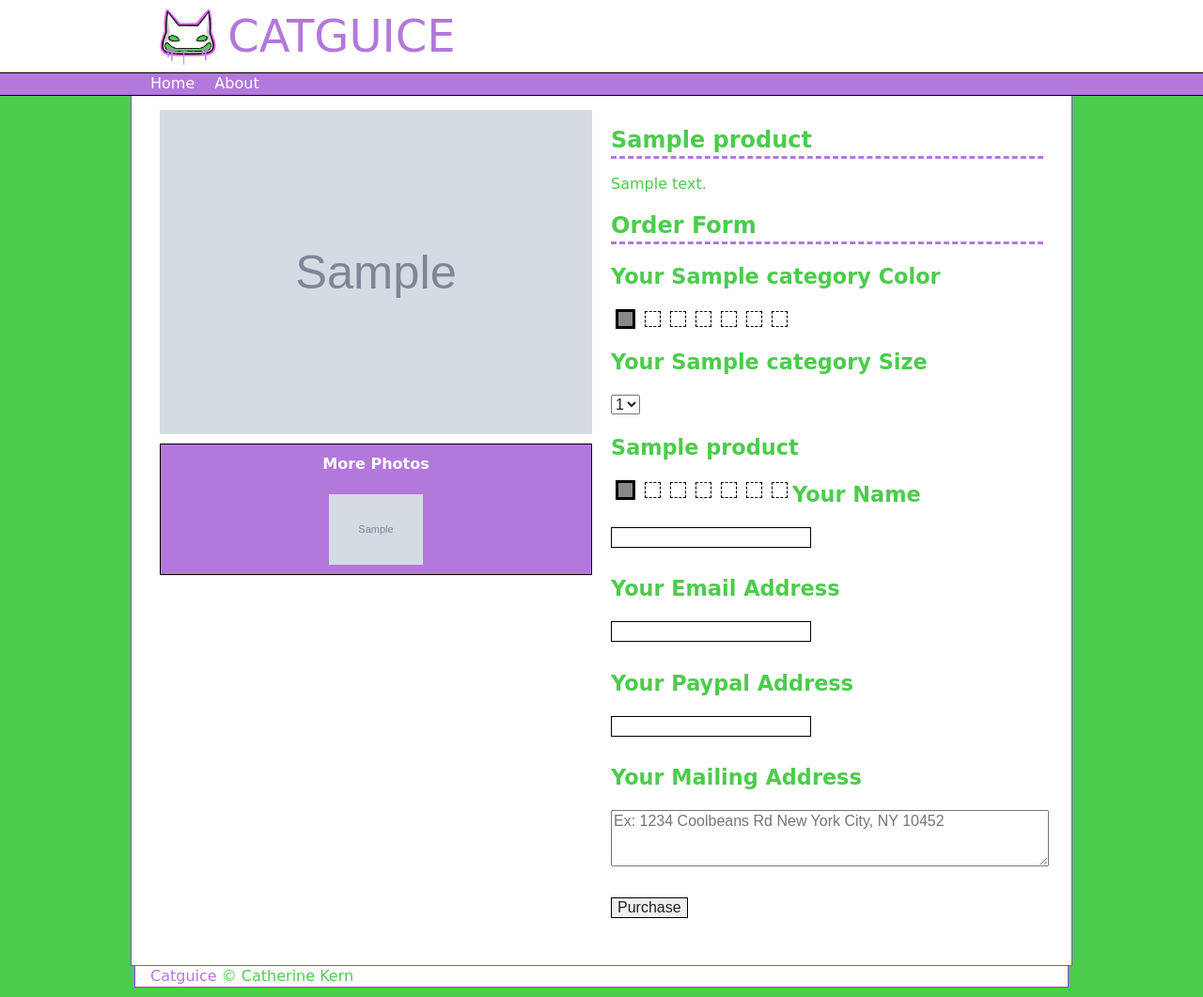
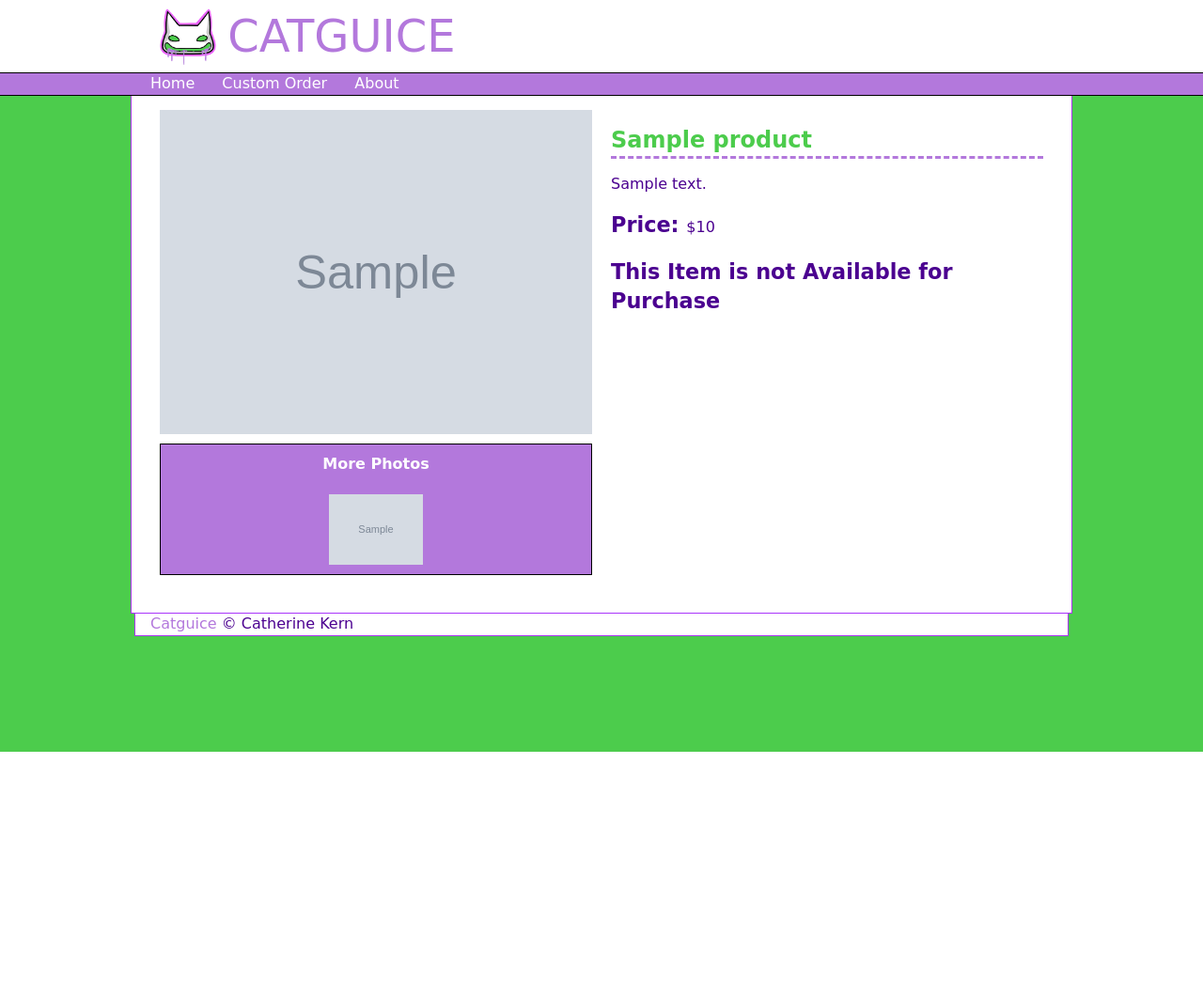
Before and after one commit to Lambdanaut/Catguice, a Python web app: template templates/product.html in a window 1280 px wide. Shown: the whole page at 94% size. After the commit the page ends 800 px from the top, so only its background shows below. Run offline with Jinja, Linux system fonts and the light colour scheme; the template is opened without the code that fills it: most values are stand-ins (such as "Sample title", 1, 10 or a date in 2020); grey boxes marked "Sample" are stand-in pictures; some libraries are stand-ins or nearby versions; some web fonts are replaced.

Commit message:
Tons of small changes to fix different bugs and suggestions made by Catherine.

```diff
--- a/static/css/main.css
+++ b/static/css/main.css
@@ -2,12 +2,13 @@
 body {
 	font-family: 'Short Stack', cursive;
 	background-color: #4CCC4C;
-	color: #4CCC4C
+	color: #4B0090;
 }
 
 h1 {
 	font-size: 1.5em;
 	border-bottom: dashed 3px #B378DC;
+	color: #4CCC4C;
 }
 h2 {
 	font-size: 1.4em;
@@ -41,7 +42,7 @@ nav {
 }
 nav li {
 	display: inline;
-	margin-right: 1em;
+	margin-right: 1.5em;
 }
 nav li:last-child { margin-right: 0em; }
 nav a {
--- a/templates/admincp.html
+++ b/templates/admincp.html
@@ -36,9 +36,10 @@
 					<form method="POST" action="{{ url_for("add_product") }}">
 						<label for="product_name" style="display:block">Name: </label><input type="text" name="product_name" id="product_name">
 						<label for="product_description" style="display:block">Description: </label><textarea name="product_description" id="product_description" class="stretch" cols="34" rows="10" style="margin-bottom: 10px;"></textarea>
+						<label for="product_price" style="display:block">Price: </label>$<input type="text" name="product_price" id="product_price" placeholder="Ex: 25.00; 17.50; 1.75">
 						<label for="product_images" style="display:block">Image Links: </label><textarea placeholder="One Image Link Per Line" name="product_images" id="product_images" class="stretch" cols="34" rows="5"></textarea>
 						<label for="product_primary_colors" style="display:block">Primary Colors: </label><textarea placeholder="One Color Per Line" name="product_primary_colors" id="product_primary_colors" class="stretch" cols="34" rows="5"></textarea>
-						<label for="product_secondary_color_name" style="display:block">Secondary Color Name: </label><input type="text" name="product_secondary_color_name" id="product_secondary_color_name">
+						<label for="product_secondary_color_name" style="display:block">Secondary Color Name: </label><input type="text" name="product_secondary_color_name" id="product_secondary_color_name" placeholder="Ex: Splatter; Thorn Vine; Cords;">
 						<label for="product_secondary_colors" style="display:block">Secondary Colors: </label><textarea placeholder="One Color Per Line" name="product_secondary_colors" id="product_secondary_colors" class="stretch" cols="34" rows="5"></textarea>
 						<label for="product_sizes" style="display:block">Sizes: </label><textarea placeholder="One Size Per Line" name="product_sizes" id="product_sizes" class="stretch" cols="34" rows="5">Small
 Medium
@@ -67,6 +68,7 @@ XXXL</textarea>
 					<label for="category_singular_name" style="display:block">Singular Name: </label><input type="text" placeholder="Ex: Shirt; Jewelry; Hat" name="category_singular_name" id="category_singular_name">
 					<label for="category_description" style="display:block">Description (Optional): </label><textarea name="category_description" id="category_description" class="stretch" cols="34" rows="10" style="margin-bottom: 10px;"></textarea>
 					<label for="category_image" style="display:block">Preview Image: </label><input type="text" name="category_image" id="category_image">
+					<label for="category_purchasable" style="display:block">Products are Purchasable? </label><input type="checkbox" name="category_purchasable" id="category_purchasable" value="true" checked="checked">
 					<input type="submit" value="Add Category" style="display: block; margin-top: 20px;">
 				</form>
 			</div>
--- a/templates/category.html
+++ b/templates/category.html
@@ -12,8 +12,8 @@
 		<div class="grid_4">
 			<div class="product_preview">
 				<a href="{{ url_for("product", product_slug = product['slug']) }}">
+					<div class="product_name">{{ product['name'] }}</div>
 					<img src="{{ product['images'][0] }}">
-					<div class="product_name">{{ product['name'] }}</div>
 				</a>
 			</div>
 		</div>
--- a/templates/customer_email.html
+++ b/templates/customer_email.html
@@ -9,3 +9,6 @@ The moment the payment is complete, I will get to work on your custom made to or
 I appreciate your business, and hope you love your new {{ category['singular_name'] }}!
 
 - Catherine
+
+==================
+This is an automated email. Please do NOT reply!
--- a/templates/layout.html
+++ b/templates/layout.html
@@ -45,6 +45,7 @@
 	<div class="container_12">
 		<ul>
 			<li><a href="/">Home</a></li>
+			<li><a href="{{ url_for('custom_order') }}">Custom Order</a></li>
 			<li><a href="{{ url_for('about') }}">About</a></li>
 		</ul>
 	</div>
--- a/templates/product.html
+++ b/templates/product.html
@@ -3,19 +3,29 @@
 {% block head %}
 	<script>
 		$(document).ready(function () {
+			// Product Preview
 			$(".more_product_image").click(function () {
-				clicked_image = this;
+				var clicked_image = this;
 				$("#current_preview").fadeOut("fast", function () {
 					$("#current_preview").attr("src", $(clicked_image).attr("src") );
 					$("#current_preview").fadeIn("fast")
 				});
 			});
+			// Color Selection
 			$(".optional_color").click(function () {
 				$(this).parent().find(".optional_color").removeClass("selected_color")
 				$(this).addClass("selected_color")
 				$(this).parent().find("input").val( $(this).data("color") );
 			});
-
+			// Total Price Calculation
+			$("#shipping_price").change(function () {
+				var base_price = $("#base_price").text();
+				var shipping_price = $("#shipping_price").val()
+				$("#ship_base_price").text(base_price);
+				$("#ship_shipping_price").text(shipping_price);
+				$("#ship_total_price").text(parseFloat(base_price) + parseFloat(shipping_price) );
+			});
+			$("#shipping_price").trigger("change");
 		});
 	</script>
 {% endblock %}
@@ -46,6 +56,11 @@
 	<div class="grid_6">
 		<h1>{{ product['name'] }}</h1>
 		<p>{{ product['description'] | safe }}</p>
+		{% if product['price'] %}
+			<h2 style="display:inline;">Price: </h2>
+			$<span id="base_price">{{ product['price'] }}</span>
+		{% endif %}
+		{% if category['purchasable'] %}
 			<form action="{{ url_for("purchase_product", product_slug=product['slug'] ) }}" method="POST">
 			<h1>Order Form</h1>
 			{% if product['primary_colors'] %}
@@ -54,15 +69,6 @@
 				{{ drawColors(product['primary_colors'] ) }}
 					<input type="hidden" name="primary_color" id="primary_color" value="{{ product['primary_colors'][0] }}">
 				</div>
-		<br>
-		{% endif %}
-		{% if product['sizes'] %}
-			<h2>Your {{ category['singular_name'] }} Size</h2><p></p>
-			<select name="size" id="size">
-				{% for size in product['sizes'] %}
-				<option value="{{ size }}">{{ size }}</option>
-				{% endfor %}
-			</select>
 				<br>
 			{% endif %}
 			{% if product['secondary_colors'] %}
@@ -75,6 +81,16 @@
 					{{ drawColors(product['secondary_colors'] ) }}
 					<input type="hidden" name="secondary_color" id="secondary_color" value="{{ product['secondary_colors'][0] }}">
 				</div>
+				<br>
+			{% endif %}
+			{% if product['sizes'] %}
+				<h2>Your {{ category['singular_name'] }} Size</h2><p></p>
+				<select name="size" id="size">
+					{% for size in product['sizes'] %}
+					<option value="{{ size }}"{% if size == 'Medium' %} selected="selected"{% endif %}>{{ size }}</option>
+					{% endfor %}
+				</select>
+				<br>
 			{% endif %}
 				<h2><label for="client_name">Your Name</label></h2>
 				<input type="text" name="client_name" id="client_name">
@@ -84,9 +100,27 @@
 				<input type="email" name="paypal_email" id="paypal_email">
 				<h2><label for="address">Your Mailing Address</label></h2>
 				<textarea name="address" id="address" placeholder="Ex: 1234 Coolbeans Rd New York City, NY 10452" rows="3" style="width: 100%;"></textarea>
+				<h2>Shipping Cost</h2><p></p>
+				<select name="shipping_price" id="shipping_price">
+					<option value="0.00">USA (FREE)</option>
+					<option value="4.00">Canada (+$4)</option>
+					<option value="8.00">Europe (+$8)</option>
+					<option value="10.00">Elsewhere (+$10)</option>
+				</select><br>
+				{% if product['price'] %}
+					<strong>{{ category['singular_name'] }} Price: </strong>$<span id="ship_base_price"></span><br>
+					<strong>Plus Shipping: </strong>$<span id="ship_shipping_price"></span><br>
+					<strong>Total Price: </strong><span class="double_underline">$<span id="ship_total_price"></span></span><br>
+					<br>
+				{% endif %}
+				<h2><label for="additional_comments">Additional Comments</label></h2>
+				<textarea name="additional_comments" id="additional_comments" rows="3" style="width: 100%;"></textarea>
 			<br><br>
 			<input type="submit" value="Purchase">
 			</form>
+		{% else %}
+			<h2>This Item is not Available for Purchase</h2>
+		{% endif %}
 	</div>
 	<div class="clear"></div>
 {% endblock %}
--- a/templates/purchase_success.html
+++ b/templates/purchase_success.html
@@ -3,7 +3,7 @@
 {% block head %}
 {% endblock %}
 {% block content %}
-<h1>Your Order has Been Successfully Processed! </h1>
+<h1>Your Order has Been Successfully Placed! </h1>
 <p>I've sent you an email with instructions on how to pay for your {{ category['singular_name'] }}. I'll start working on your unique work of art the moment payment goes through! </p>
 <p><a href="{{ url_for("category", category_slug=product['category']) }}">Click Here</a> to browse more {{ category['name'] }}</p>
 {% endblock %}
--- a/util.py
+++ b/util.py
@@ -17,3 +17,4 @@ def split_product_list(text):
   return filter(lambda x: x, text.strip().split('\r\n') )
 
 len = len
+float = float
```
Also changed, not shown: other parts of static/css/main.css (+8 -22 lines), server.py (+22 -4 lines), templates/catguice_email.html (+14 -0 lines), templates/custom_order.html (added, +23 -0 lines), templates/custom_order_email.html (added, +13 -0 lines), templates/custom_order_success.html (added, +9 -0 lines). Lines whose indentation alone changed are shown as unchanged.
